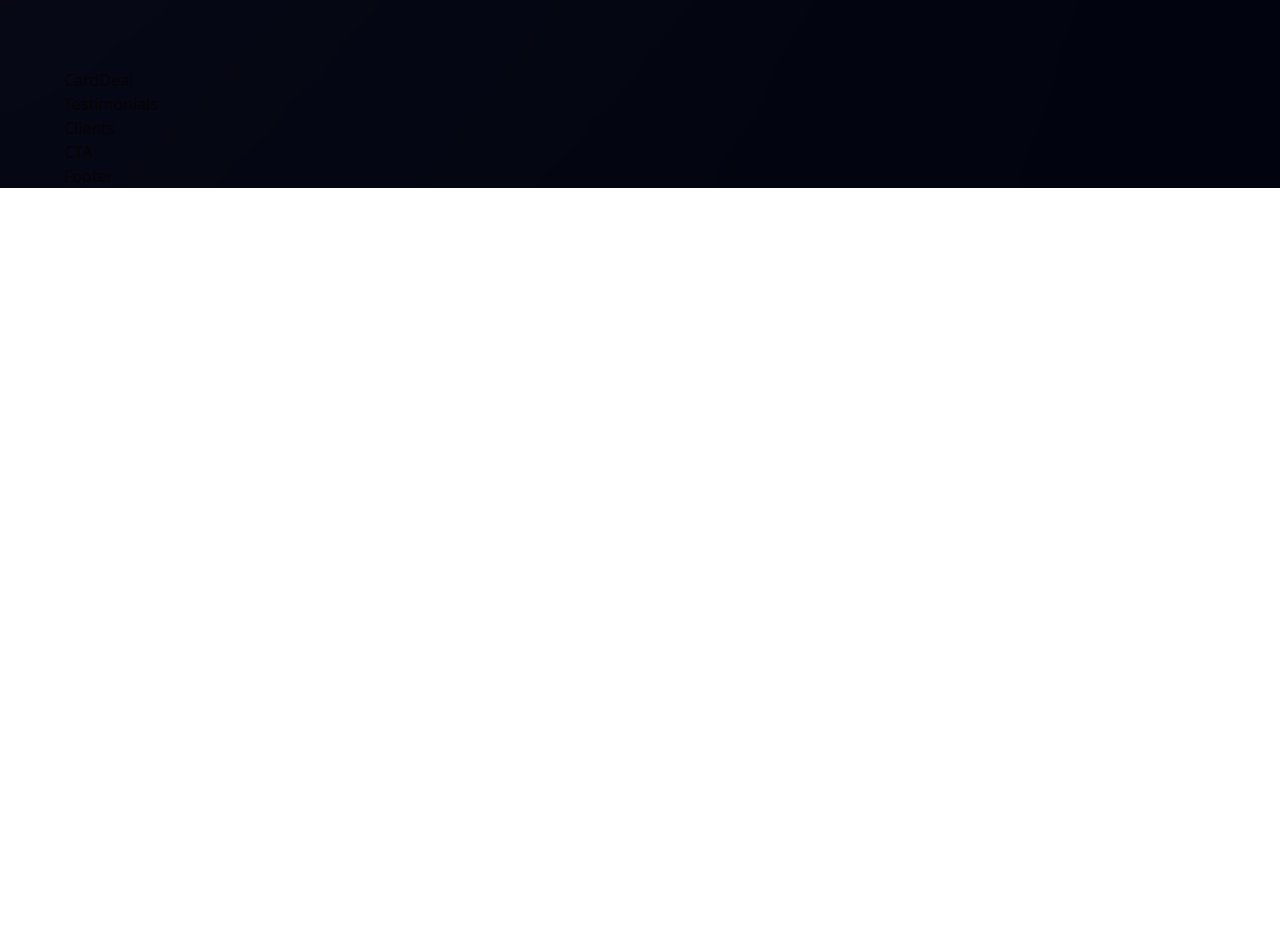
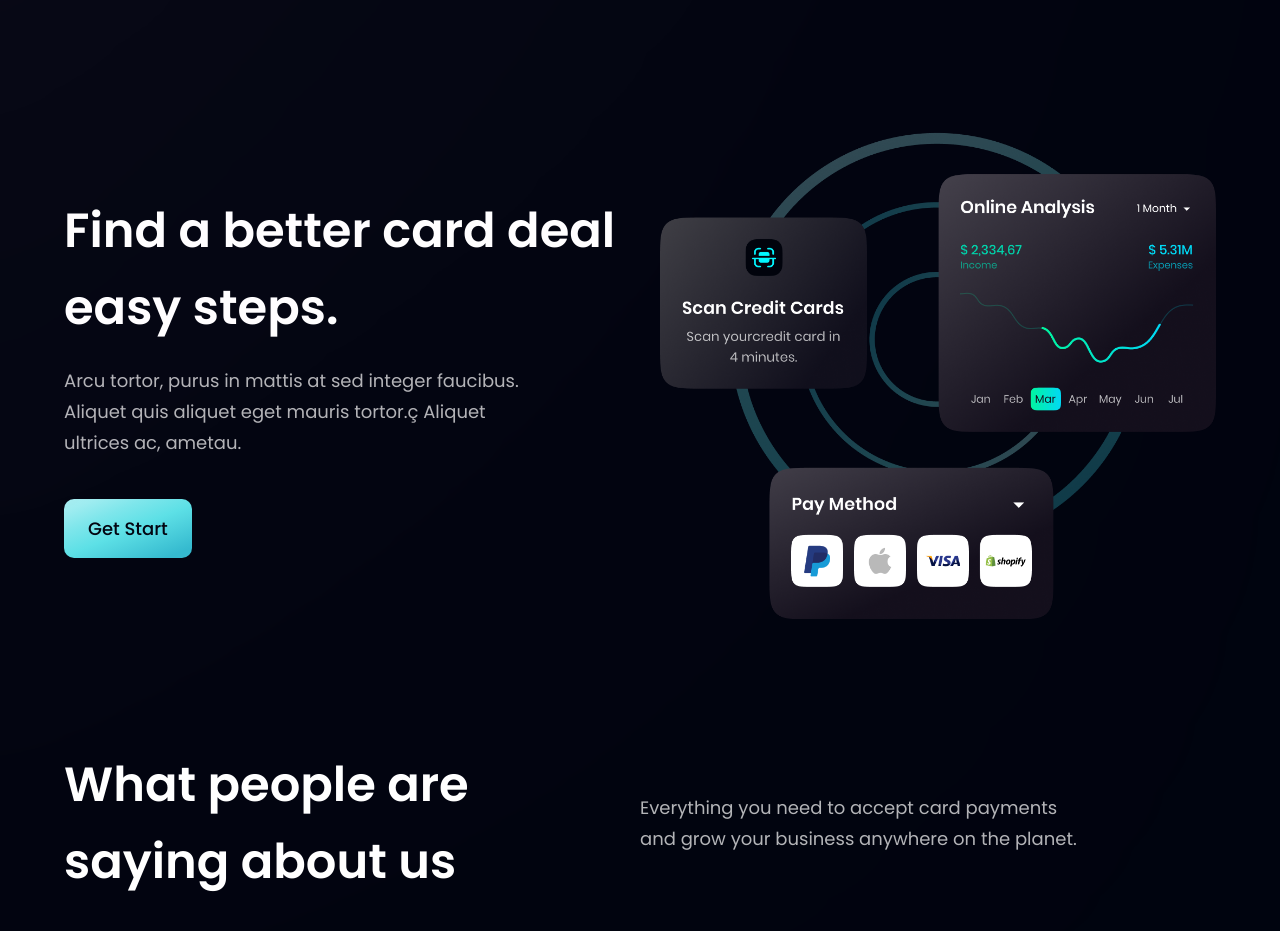
Before and after one commit to MohammedDuke/bank_, a React (Vite) app: page / in a window 1280 px wide. Shown: the part 2060-2991 px from the top of the page. Before the commit the page ends 2248 px from the top, so only its background shows below. Built offline with nearby package versions, Linux system fonts and the light colour scheme; the HTML template or start-up script is replaced by a standard one.

Commit message:
Finish Testimonials

```diff
--- a/src/components/Button.jsx
+++ b/src/components/Button.jsx
@@ -4,7 +4,7 @@ const Button = ({ styles }) => {
   return (
     <button
       type="button"
-      className={`py-4 px-6 bg-blue-gradient font-poppins font-medium text-[18px] text-primary outline-none ${styles}`}
+      className={`py-4 px-6 bg-blue-gradient font-poppins font-medium text-[18px] text-primary outline-none ${styles} rounded-[10px]`}
     >
       Get Start
     </button>
--- a/src/components/CardDeal.jsx
+++ b/src/components/CardDeal.jsx
@@ -3,8 +3,23 @@ import { card } from '../assets';
 import styles, { layout } from '../style';
 import Button from './Button';
 
-const CardDeal = () => {
-  return <div>CardDeal</div>;
-};
+const CardDeal = () => (
+  <section className={`${layout.section}`}>
+    <div className={`${layout.sectionInfo}`}>
+      <h2 className={`${styles.heading2}`}>
+        Find a better card deal <br /> easy steps.
+      </h2>
+      <p className={`${styles.paragraph} max-w-[470px] mt-5 `}>
+        Arcu tortor, purus in mattis at sed integer faucibus. Aliquet quis
+        aliquet eget mauris tortor.ç Aliquet ultrices ac, ametau.
+      </p>
+      <Button styles="mt-10" />
+    </div>
+
+    <div className={`${layout.sectionImg}`}>
+      <img src={card} alt="card" className="w-[100%] h-[100%]" />
+    </div>
+  </section>
+);
 
 export default CardDeal;
--- a/src/components/FeedBackCard.jsx
+++ b/src/components/FeedBackCard.jsx
@@ -1,7 +1,29 @@
 import React from 'react';
+import { quotes } from '../assets';
 
-function FeedBackCard() {
-  return <div>FeedBackCard</div>;
-}
+const FeedBackCard = ({ content, name, title, img }) => (
+  <div className="flex justify-between flex-col px-10 py-12 rounded-[20px]  max-w-[370px] md:mr-10 sm:mr-5 mr-0 my-5 feedback-card">
+    <img
+      src={quotes}
+      alt="double_quotes"
+      className="w-[42.6px] h-[27.6px] object-contain"
+    />
+    <p className="font-poppins font-normal text-[18px] leading-[32.4px] text-white my-10">
+      {content}
+    </p>
+
+    <div className="flex flex-row">
+      <img src={img} alt={name} className="w-[48px] h-[48px] rounded-full" />
+      <div className="flex flex-col ml-4">
+        <h4 className="font-poppins font-semibold text-[20px] leading-[32px] text-white">
+          {name}
+        </h4>
+        <p className="font-poppins font-normal text-[16px] leading-[24px] text-dimWhite">
+          {title}
+        </p>
+      </div>
+    </div>
+  </div>
+);
 
 export default FeedBackCard;
--- a/src/components/Testimonials.jsx
+++ b/src/components/Testimonials.jsx
@@ -1,7 +1,33 @@
 import React from 'react';
+import { feedback } from '../constants';
+import styles from '../style';
+import FeedBack from './FeedBackCard';
 
-function Testimonials() {
-  return <div>Testimonials</div>;
-}
+const Testimonials = () => (
+  <section
+    id="clients"
+    className={`${styles.paddingY} ${styles.flexCenter} flex-col relative`}
+  >
+    {/*  */}
+    <div />
+    <div className="w-full flex justify-between items-center md:flex-row flex-col sm:mb-16 mb-6 relative z-[1]">
+      <h1 className={`${styles.heading2}`}>
+        What people are <br className="hidden sm:block" />
+        saying about us
+      </h1>
+      <div className="w-full md:mt-0 mt-6">
+        <p className={`${styles.paragraph} text-left max-w-[450px]`}>
+          Everything you need to accept card payments and grow your business
+          anywhere on the planet.
+        </p>
+      </div>
+    </div>
+    <div className="flex flex-wrap sm:justify-start justify-center w-full feedback-container relative z-[-1]">
+      {feedback.map((card) => (
+        <FeedBack key={card.id} {...card} />
+      ))}
+    </div>
+  </section>
+);
 
 export default Testimonials;
```
